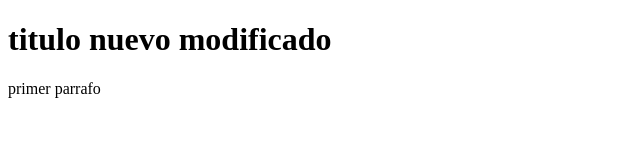
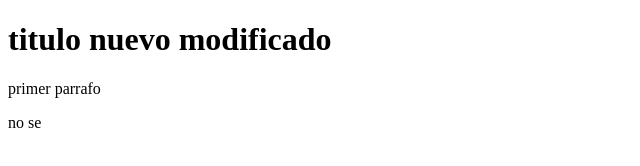
Before and after one commit to adith-arevalo/inicios-git, a plain HTML site: page index.html in a window 1280 px wide. Shown: the full height of the page, 0-640 px from the left. Drawn offline with Linux system fonts and the light colour scheme.

Commit message:
se agrego un div

```diff
--- a/index.html
+++ b/index.html
@@ -9,5 +9,6 @@
 <body>
     <h1>titulo nuevo modificado</h1>
     <p>primer parrafo</p>
+    <div>no se</div>
 </body>
 </html>
```
